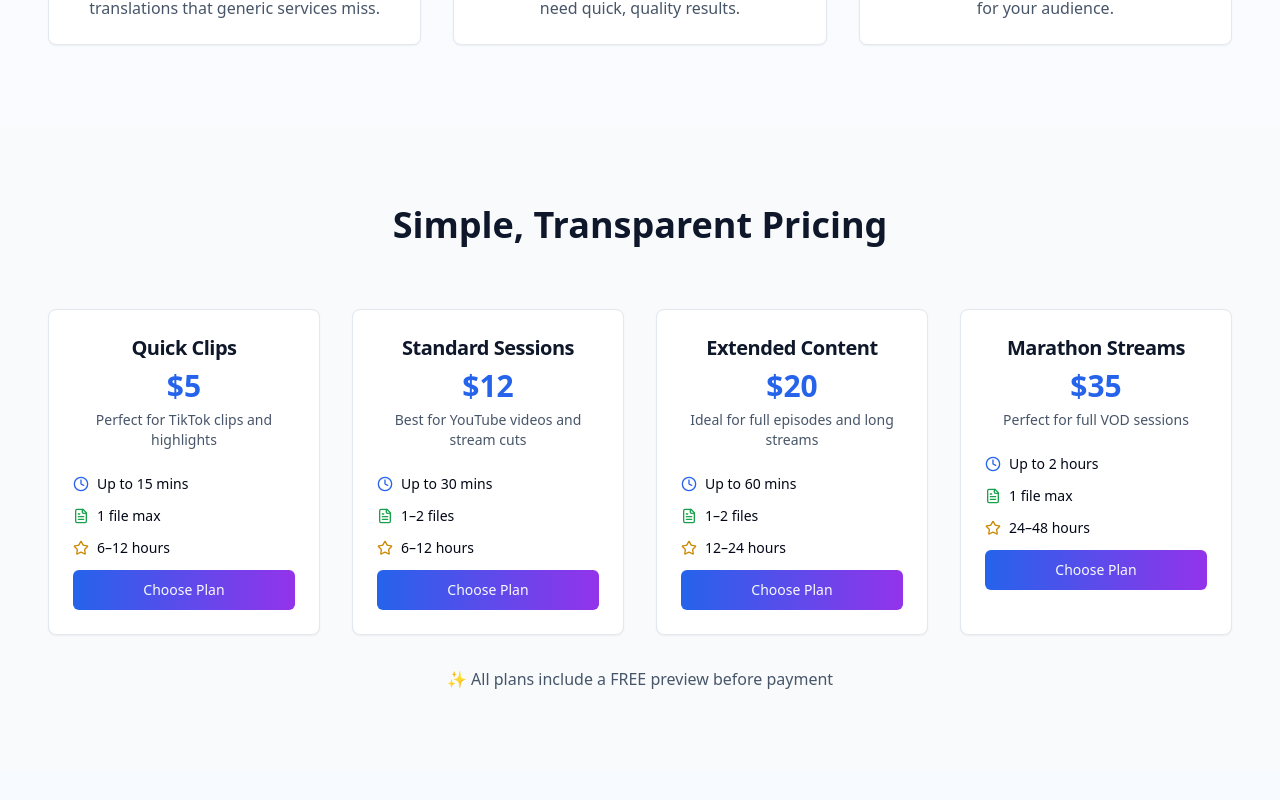
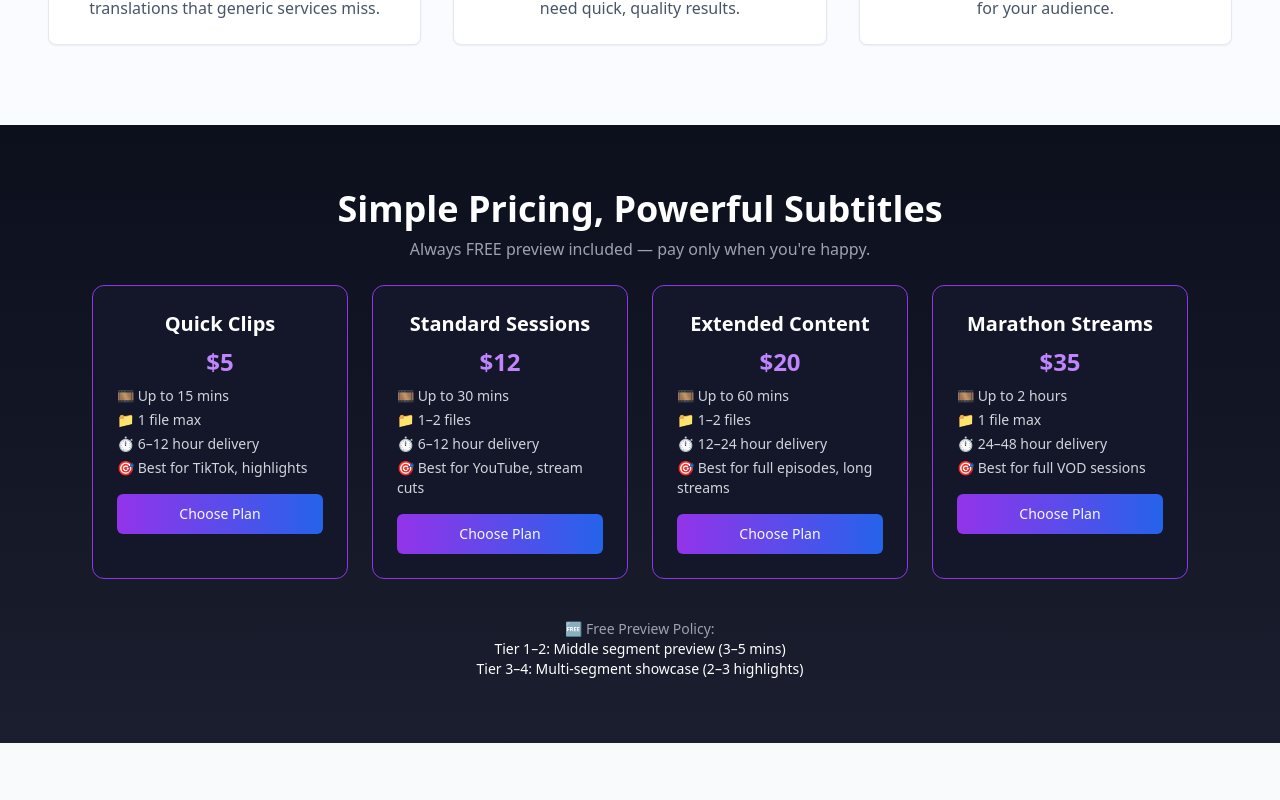
Before and after one commit to almond-donut/subspark-gaming-scribe, a React (Vite) app: page / in a window 1280 px wide. Shown: the part 920-1720 px from the top of the page. Built offline with nearby package versions, Linux system fonts and the light colour scheme.

Commit message:
Reverted to commit 95ac84fba186c67462ea0ec0c358ce033bf7a96f

```diff
--- a/src/pages/Index.tsx
+++ b/src/pages/Index.tsx
@@ -188,92 +188,63 @@ const Index = () => {
         </div>
       </section>
 
-      {/* Pricing Section - REVERTED TO ORIGINAL */}
-      <section id="pricing" className="py-20 px-4 bg-slate-50 dark:bg-slate-900">
-        <div className="container mx-auto">
-          <h2 className="text-3xl md:text-4xl font-bold text-center text-slate-900 dark:text-white mb-16">
-            Simple, Transparent Pricing
-          </h2>
-          <div className="grid md:grid-cols-4 gap-8">
+      {/* Updated Pricing Section */}
+      <section id="pricing" className="text-center py-16 px-6 bg-gradient-to-b from-[#0c0f1c] to-[#1a1e2e] text-white">
+        <h2 className="text-3xl md:text-4xl font-bold mb-2">Simple Pricing, Powerful Subtitles</h2>
+        <p className="text-gray-400 mb-6 text-sm md:text-base">Always FREE preview included — pay only when you're happy.</p>
+
+        <div className="flex flex-wrap justify-center gap-6">
           {[
             {
               title: "Quick Clips",
               price: "$5",
-                duration: "Up to 15 mins",
-                delivery: "6–12 hours",
-                files: "1 file max",
-                description: "Perfect for TikTok clips and highlights"
+              features: ["🎞 Up to 15 mins", "📁 1 file max", "⏱ 6–12 hour delivery", "🎯 Best for TikTok, highlights"]
             },
             {
               title: "Standard Sessions",
               price: "$12",
-                duration: "Up to 30 mins",
-                delivery: "6–12 hours",
-                files: "1–2 files",
-                description: "Best for YouTube videos and stream cuts"
+              features: ["🎞 Up to 30 mins", "📁 1–2 files", "⏱ 6–12 hour delivery", "🎯 Best for YouTube, stream cuts"]
             },
             {
               title: "Extended Content",
               price: "$20",
-                duration: "Up to 60 mins",
-                delivery: "12–24 hours",
-                files: "1–2 files",
-                description: "Ideal for full episodes and long streams"
+              features: ["🎞 Up to 60 mins", "📁 1–2 files", "⏱ 12–24 hour delivery", "🎯 Best for full episodes, long streams"]
             },
             {
               title: "Marathon Streams",
               price: "$35",
-                duration: "Up to 2 hours",
-                delivery: "24–48 hours",
-                files: "1 file max",
-                description: "Perfect for full VOD sessions"
+              features: ["🎞 Up to 2 hours", "📁 1 file max", "⏱ 24–48 hour delivery", "🎯 Best for full VOD sessions"]
             }
           ].map((tier, index) => (
-              <Card key={index} className="relative group hover:shadow-lg transition-all duration-300 hover:scale-105">
-                <CardHeader className="text-center">
-                  <CardTitle className="text-xl font-semibold text-slate-900 dark:text-white">
-                    {tier.title}
-                  </CardTitle>
-                  <div className="text-3xl font-bold text-blue-600 dark:text-blue-400">
-                    {tier.price}
-                  </div>
-                  <CardDescription className="text-slate-600 dark:text-slate-300">
-                    {tier.description}
-                  </CardDescription>
-                </CardHeader>
-                <CardContent className="space-y-3">
-                  <div className="flex items-center gap-2 text-sm">
-                    <Clock className="h-4 w-4 text-blue-600" />
-                    <span>{tier.duration}</span>
-                  </div>
-                  <div className="flex items-center gap-2 text-sm">
-                    <FileText className="h-4 w-4 text-green-600" />
-                    <span>{tier.files}</span>
-                  </div>
-                  <div className="flex items-center gap-2 text-sm">
-                    <Star className="h-4 w-4 text-yellow-600" />
-                    <span>{tier.delivery}</span>
-                  </div>
+            <div key={index} className="bg-[#131729] border border-purple-600 rounded-xl p-6 w-full md:w-64 group hover:scale-105 transition-all duration-300 hover:border-purple-400">
+              <h3 className="text-xl font-semibold mb-2">{tier.title}</h3>
+              <p className="text-purple-400 font-bold text-2xl mb-2">{tier.price}</p>
+              <ul className="text-sm text-left text-gray-300 space-y-1">
+                {tier.features.map((feature, fIndex) => (
+                  <li key={fIndex} className="group-hover:text-white transition-colors duration-200">{feature}</li>
+                ))}
+              </ul>
               <Button
                 onClick={() => navigate(`/payment?plan=${tier.title.toLowerCase().replace(/\s+/g, '-')}&amount=${tier.price.slice(1)}`)}
-                    className="w-full mt-4 bg-gradient-to-r from-blue-600 to-purple-600 hover:from-blue-700 hover:to-purple-700 transition-all duration-200"
+                className="w-full mt-4 bg-gradient-to-r from-purple-600 to-blue-600 hover:from-purple-700 hover:to-blue-700 transition-all duration-200"
               >
                 Choose Plan
               </Button>
-                </CardContent>
-              </Card>
+            </div>
           ))}
         </div>
-          <div className="text-center mt-8">
-            <p className="text-slate-600 dark:text-slate-300">
-              ✨ All plans include a FREE preview before payment
+
+        <div className="mt-10">
+          <p className="text-sm text-gray-400">🆓 Free Preview Policy:</p>
+          <p className="text-sm text-white">
+            Tier 1–2: Middle segment preview (3–5 mins) <br />
+            Tier 3–4: Multi-segment showcase (2–3 highlights)
           </p>
-          </div>
         </div>
       </section>
 
       {/* How It Works Section */}
-      <section id="how-it-works" className="py-20 px-4 bg-white/50 dark:bg-slate-900/50">
+      <section id="how-it-works" className="py-20 px-4 bg-slate-50 dark:bg-slate-900">
         <div className="container mx-auto">
           <h2 className="text-3xl md:text-4xl font-bold text-center text-slate-900 dark:text-white mb-16">
             How It Works
@@ -318,7 +289,7 @@ const Index = () => {
       </section>
 
       {/* Request Form Section */}
-      <section id="request-form" className="py-20 px-4 bg-slate-50 dark:bg-slate-900">
+      <section id="request-form" className="py-20 px-4">
         <div className="container mx-auto max-w-2xl">
           <Card className="shadow-xl hover:shadow-2xl transition-shadow duration-300">
             <CardHeader className="text-center">
```
Lines whose indentation alone changed are shown as unchanged.
